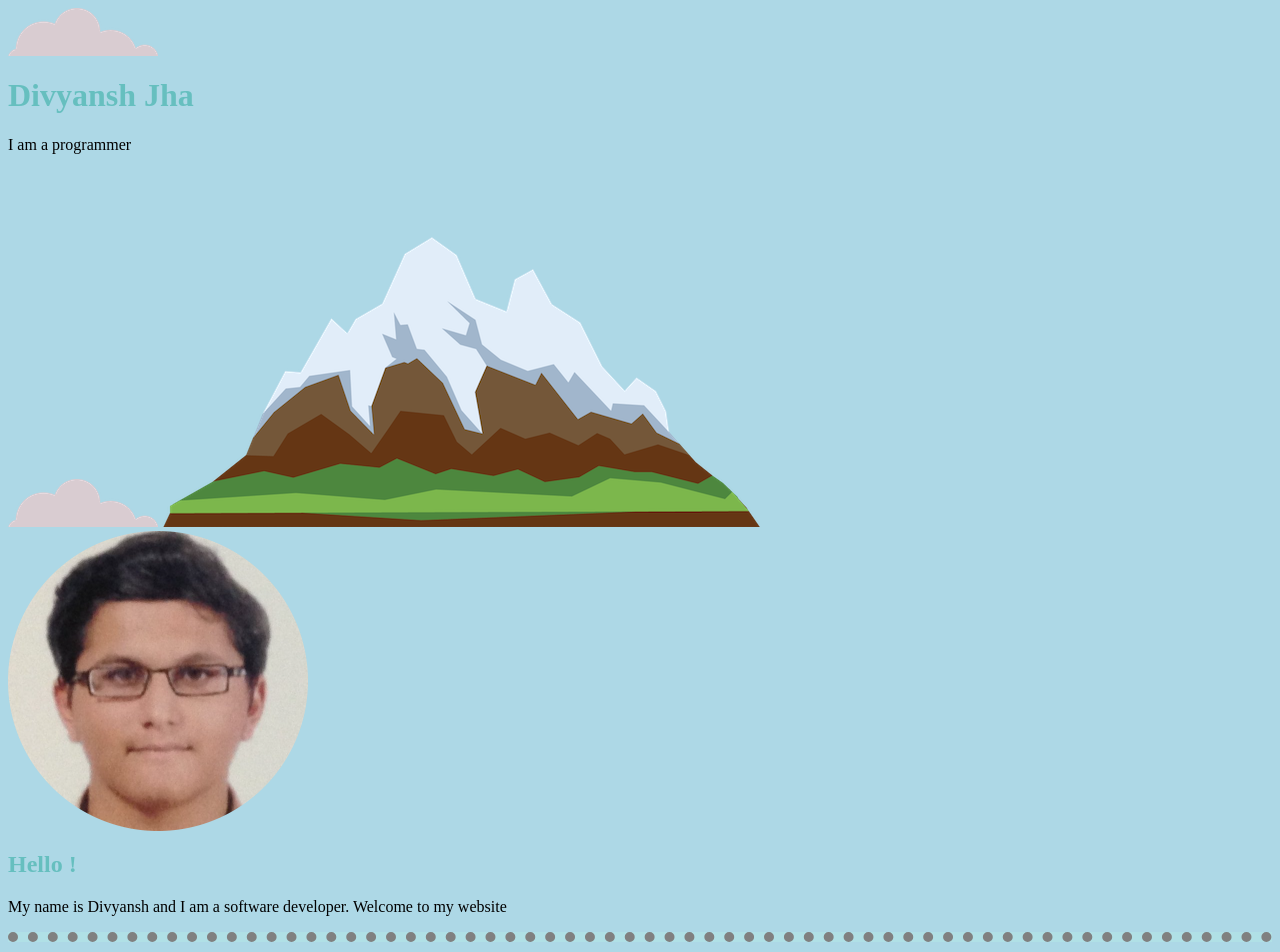
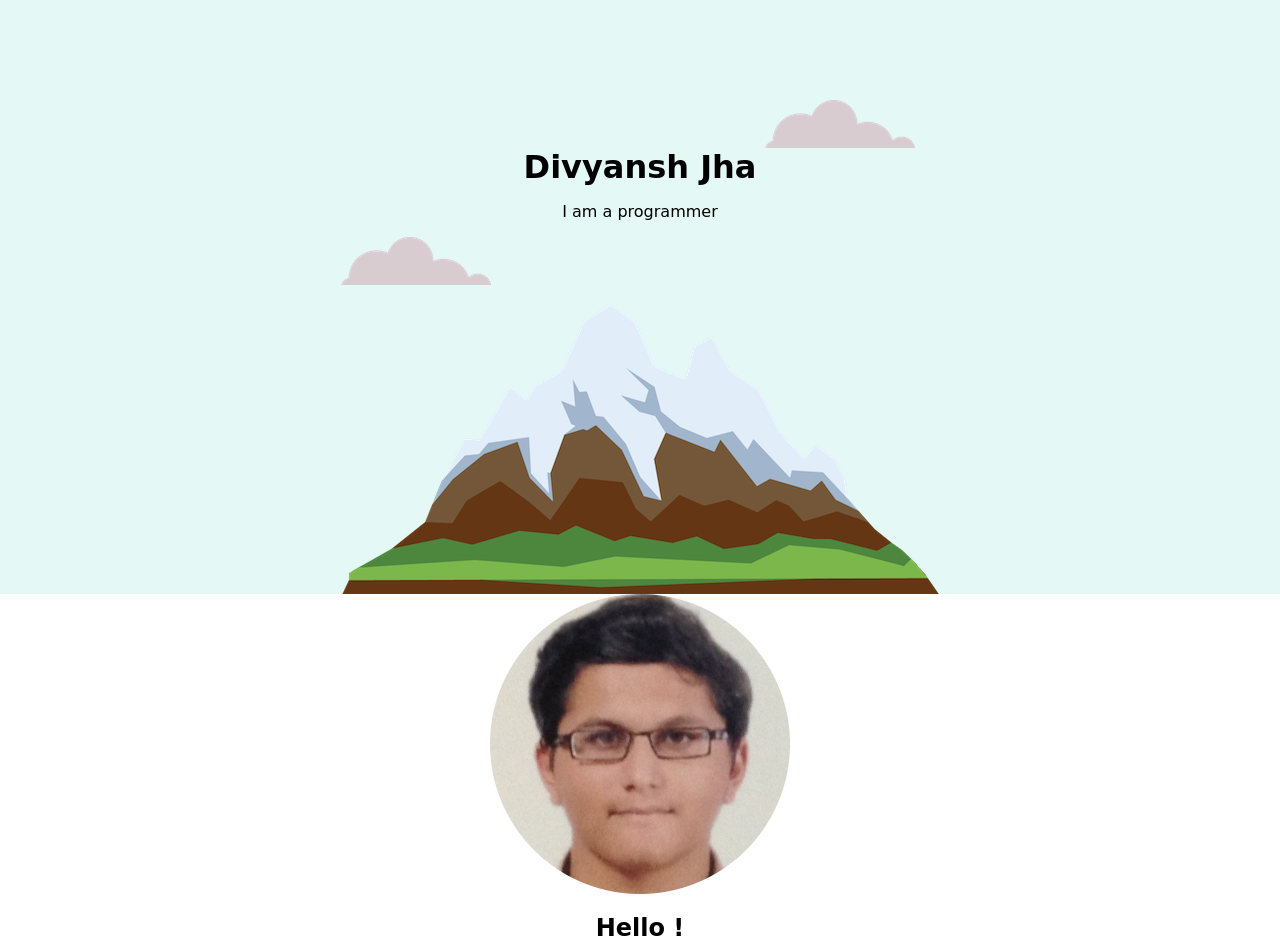
Before and after one commit to Divyansh-Jha/Cv, a plain HTML site: page index.html in a window 1280 px wide. Shown: the top 952 px of the page. Drawn offline with Linux system fonts and the light colour scheme; files that its build step writes are made by us from their sources; files whose address does not match are found by name.

Commit message:
Add files via upload

```diff
--- a/styles.css
+++ b/styles.css
@@ -1,21 +1,42 @@
 body{
-    background-color: lightblue;
-  }
+    margin: auto;
+    text-align: center;
+    font-family: 'Julee', cursive;
+}
+h1{
+    margin-top: 0;
+    margin:auto;
+    font-family: 'Berkshire Swash', cursive;
+}
+.top-container{
+    background-color: #E4F9F5;
+    padding-top: 100px;
+}
+.middle-container{
 
-  hr{
-    background-color: powderblue;
-    border-style: none;
-    border-top-style: dotted ;
-    border-width: 10px;
-    border-color: grey;
-    width: 100%;
-  }
-  h1{
-    color: #66BFBF;
-  }
-  h2{
-    color: #66BFBF;
-  }
-  h3{
-    color: #66BFBF;
-  }
+}
+.bottom-container{
+
+}
+.top-cloud{
+    position: relative;
+    left: 200px;
+}
+.bottom-cloud{
+position: absolute;
+}
+.middle-image{
+    height: 200px;
+    width: 200px;
+}
+.bottom-image{
+    height: 200px;
+    width: 200px;
+}
+.middle-image:hover{
+    color:#f44336;
+}
+hr{
+  border: 10px solid green;
+  border-radius: 5px;
+}
```
